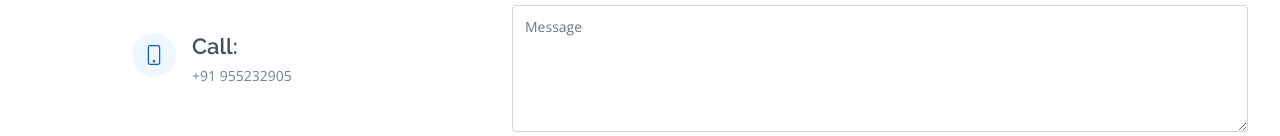
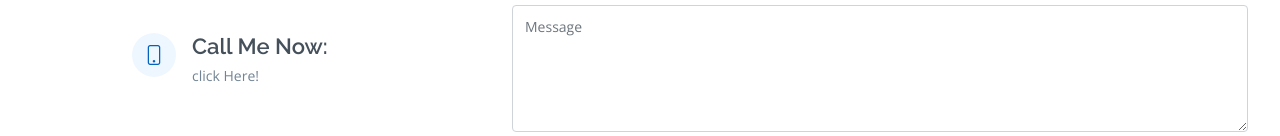
Before and after one commit to RENJITHVS/Renjith-Portfolio, a plain HTML site: page index.html in a window 1280 px wide. Shown: the part 3410-3546 px from the top of the page. Drawn offline with nearby package versions, Linux system fonts and the light colour scheme.

Commit message:
Update index.html

```diff
--- a/index.html
+++ b/index.html
@@ -293,10 +293,10 @@
                 <p>renjithvisara@gmail.com</p>
               </div>
 
-              <div class="phone">
+              <div class="phone"><a onclick="window.open('tel:+919544232905');">
                 <i class="bi bi-phone"></i>
-                <h4>Call:</h4>
-                <p>+91 955232905</p>
+                <h4>Call Me Now:</h4>
+                <p>click Here!</p></a>
               </div>
 
             </div>
```
